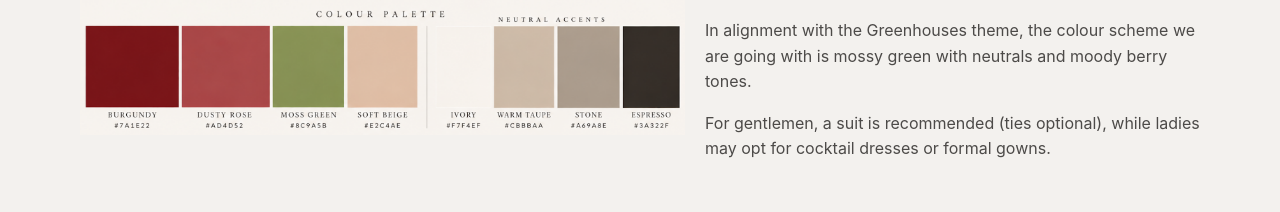
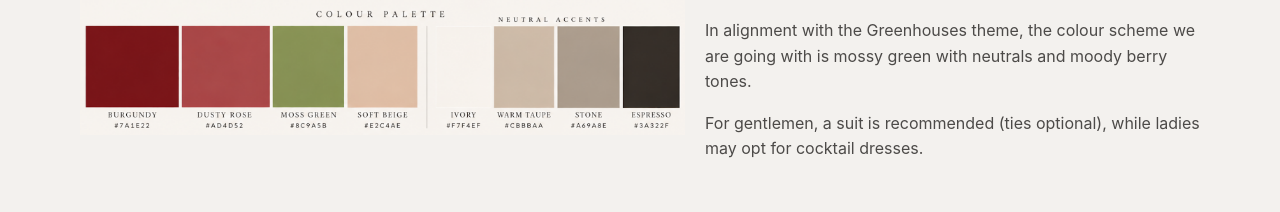
Before and after one commit to lolance88/laurence-mans.github.io, a plain HTML site: page index.html in a window 1280 px wide. Shown: the part 2429-2641 px from the top of the page. Drawn offline with Linux system fonts and the light colour scheme.

Commit message:
Update index.html

```diff
--- a/index.html
+++ b/index.html
@@ -128,7 +128,7 @@
         <div>
           <h2>💃 Dress Code</h2>
           <p>In alignment with the Greenhouses theme, the colour scheme we are going with is mossy green with neutrals and moody berry tones.</p>
-          <p>For gentlemen, a suit is recommended (ties optional), while ladies may opt for cocktail dresses or formal gowns.</p>
+          <p>For gentlemen, a suit is recommended (ties optional), while ladies may opt for cocktail dresses.</p>
         </div>
         <div class="dress-code-image"></div>
       </section>
```
